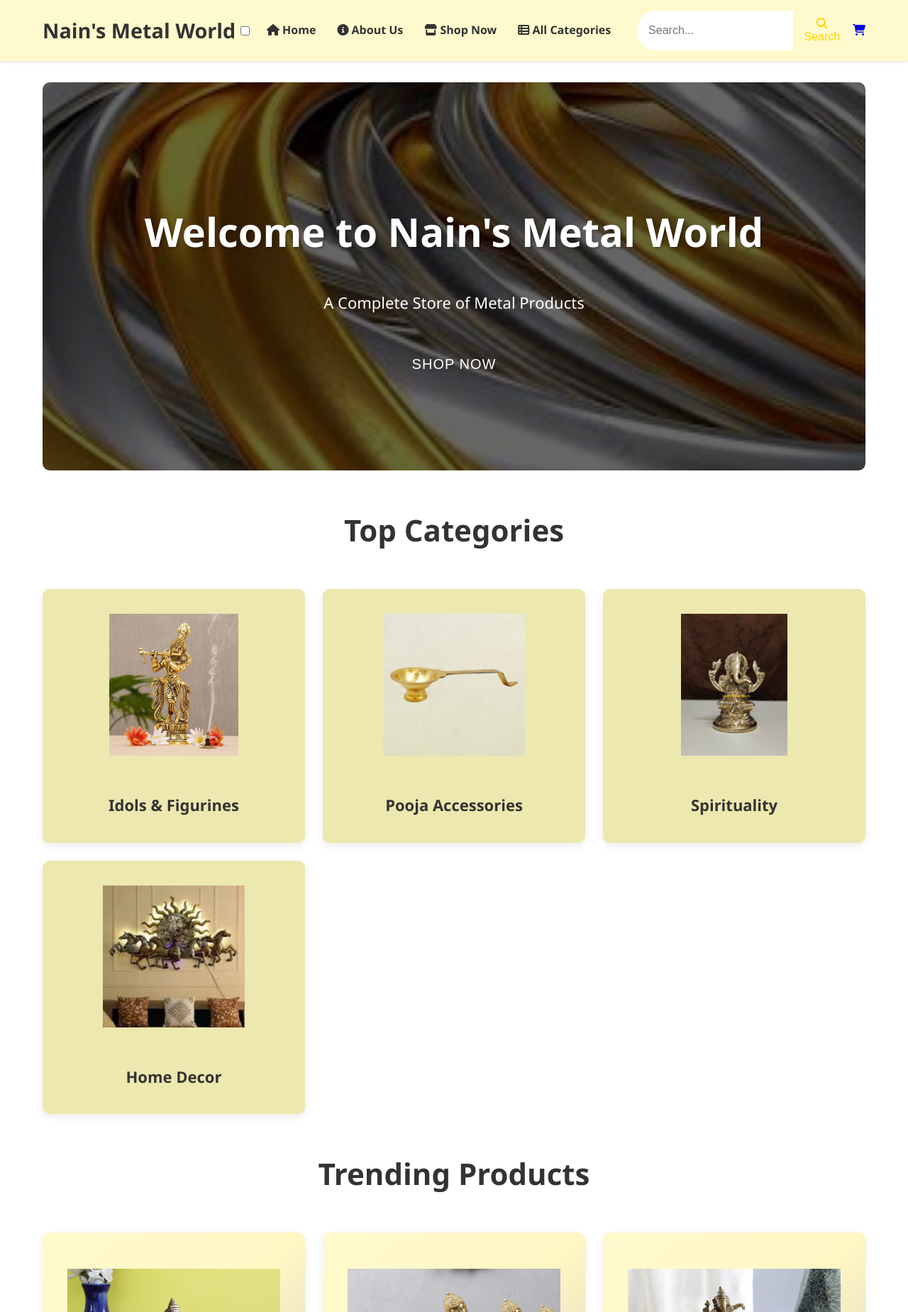
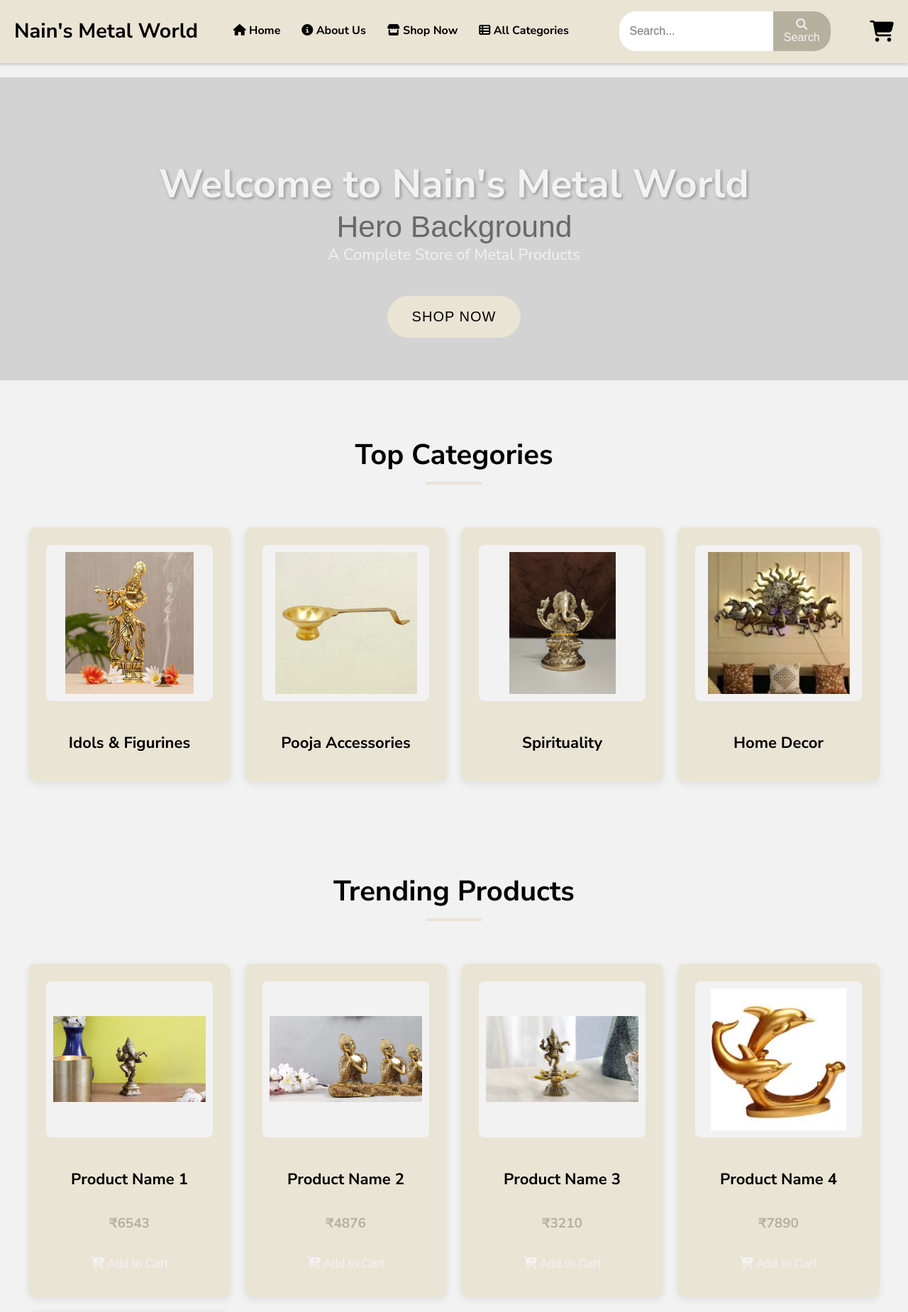
Before and after one commit to snain/nainmetal, a Flask app: page / in a window 1280 px wide. Shown: the top 1849 px of the page at 71% size. Run offline with Flask 3, Linux system fonts and the light colour scheme; some libraries are stand-ins or nearby versions.

Commit message:
Update style.css

```diff
--- a/static/css/style.css
+++ b/static/css/style.css
@@ -1,24 +1,23 @@
 /* General Body Styles */
 :root {
-    --color-primary: #C0C0C0; /* Silver */
-    --color-secondary: #FFD700; /* Gold */
-    --color-accent: #A9A9A9; /* Darker Silver/Gray */
-    --color-text: #333333; /* Dark Gray */
-    --color-text-light: #666666; /* Medium Gray */
-    --color-white: #ffffff;
-    --color-light-gray: #f8f8f8;
-    --color-dark-gray: #2c3e50; /* Dark Blue-Gray */
-    --color-border: #e0e0e0;
-    --color-shadow: rgba(0, 0, 0, 0.1);
+    --color-black: #000000;
+    --color-white: #F2F2F2;
+    --color-yellow: #EAE4D5; /* Replaced with light-gray from new palette */
+    --color-gray: #B6B09F;
+    --color-light-gray: #EAE4D5;
+    --color-dark-gray: #000000; /* Replaced with black from new palette */
+    --color-border: #EAE4D5; /* Replaced with light-gray from new palette */
+    --color-shadow: rgba(0, 0, 0, 0.2);
 }
 
+
 body {
-    font-family: 'Segoe UI', Tahoma, Geneva, Verdana, sans-serif;
+    font-family: 'Nunito Sans', 'Segoe UI', Tahoma, Geneva, Verdana, sans-serif;
     margin: 0;
     padding: 0;
     box-sizing: border-box;
-    background-color: var(--white-bg);
-    color: var(--color-text);
+    background-color: var(--color-white);
+    color: var(--color-dark-gray);
     line-height: 1.6;
 }
 
@@ -31,18 +30,17 @@ body {
 
 /* Header and Navigation */
 header {
-    background-color: #FFFACD; /* Lemon Chiffon - a lighter yellow */
+    background-color: var(--color-yellow);
     padding: 15px 0;
-    border-bottom: 1px solid var(--border-color);
-    box-shadow: 0 2px 4px rgba(0,0,0,0.1);
+    border-bottom: 1px solid var(--color-border);
+    box-shadow: 0 2px 4px var(--color-shadow);
 }
 
 nav {
     display: flex;
     justify-content: space-between;
     align-items: center;
-    max-width: 1200px;
-    margin: 0 auto;
+    width: 100%;
     padding: 0 20px;
     flex-wrap: wrap; /* Allow navigation items to wrap on smaller screens */
 }
@@ -50,7 +48,7 @@ nav {
 .logo {
     font-size: 1.8em;
     font-weight: bold;
-    color: var(--color-text);
+    color: var(--color-black);
 }
 
 
@@ -63,6 +61,108 @@ nav ul {
     justify-content: center;
 }
 
+.menu-toggle {
+    display: none;
+}
+
+.hamburger {
+    display: none;
+    flex-direction: column;
+    cursor: pointer;
+    padding: 10px;
+    z-index: 200;
+}
+
+.hamburger-line {
+    width: 30px;
+    height: 3px;
+    background-color: var(--color-black);
+    margin: 4px 0;
+    transition: all 0.3s ease;
+}
+
+@media (max-width: 768px) {
+    nav {
+        flex-wrap: wrap;
+        justify-content: space-between;
+    }
+
+    .search-bar {
+        order: 3;
+        width: 100%;
+        margin-top: 15px;
+        margin-left: 0;
+    }
+
+    .cart-icon {
+        order: 2;
+        margin-left: auto;
+        margin-right: 20px;
+    }
+
+    nav ul {
+        display: none;
+        flex-direction: column;
+        width: 100%;
+        text-align: center;
+        background-color: var(--color-yellow);
+        position: absolute;
+        top: 70px; /* Adjust based on header height */
+        left: 0;
+        box-shadow: 0 2px 4px var(--color-shadow);
+        z-index: 150;
+    }
+
+    nav ul.nav-links {
+        display: none;
+    }
+
+    nav ul li {
+        margin: 0;
+        border-bottom: 1px solid rgba(0,0,0,0.1);
+    }
+
+    nav ul li:last-child {
+        border-bottom: none;
+    }
+
+    nav ul li a {
+        padding: 15px 0;
+    }
+
+    .dropdown-content {
+        position: static;
+        box-shadow: none;
+        border-top: none;
+        border-radius: 0;
+        background-color: rgba(255, 255, 255, 0.9);
+    }
+
+    .dropdown-content a {
+        padding-left: 30px;
+    }
+
+    .hamburger {
+        display: flex;
+    }
+
+    .menu-toggle:checked + .hamburger + .nav-links {
+        display: flex;
+    }
+
+    .menu-toggle:checked + .hamburger .hamburger-line:nth-child(1) {
+        transform: rotate(45deg) translate(5px, 5px);
+    }
+
+    .menu-toggle:checked + .hamburger .hamburger-line:nth-child(2) {
+        opacity: 0;
+    }
+
+    .menu-toggle:checked + .hamburger .hamburger-line:nth-child(3) {
+        transform: rotate(-45deg) translate(5px, -5px);
+    }
+}
+
 nav ul li {
     margin: 0 15px;
     position: relative;
@@ -70,7 +170,7 @@ nav ul li {
 
 nav ul li a {
     text-decoration: none;
-    color: var(--text-color);
+    color: var(--color-black);
     font-weight: 600;
     padding: 10px 0;
     transition: color 0.3s ease;
@@ -78,24 +178,34 @@ nav ul li a {
 }
 
 nav ul li a:hover {
-    color: var(--primary-color);
+        color: var(--color-white);
+    }
+
+.cart-icon {
+    margin-left: 20px;
+}
+
+.cart-icon .fas {
+    font-size: 30px;
+    color: var(--color-black);
+    vertical-align: middle;
 }
 
 /* Dropdown Menu */
 .dropdown-content {
     display: none;
     position: absolute;
-    background-color: var(--white-bg);
+    background-color: var(--color-white);
     min-width: 180px;
-    box-shadow: 0px 8px 16px 0px rgba(0,0,0,0.2);
+    box-shadow: 0px 8px 16px 0px var(--color-shadow);
     z-index: 100;
-    border-top: 3px solid var(--primary-color);
+    border-top: 3px solid var(--color-yellow);
     border-radius: 0 0 5px 5px;
     overflow: hidden;
 }
 
 .dropdown-content a {
-    color: var(--text-color);
+    color: var(--color-dark-gray);
     padding: 12px 16px;
     text-decoration: none;
     display: block;
@@ -116,7 +226,7 @@ nav ul li a:hover {
 /* Search Bar */
 .search-bar {
     display: flex;
-    border: 1px solid var(--border-color);
+    border: 1px solid var(--color-border);
     border-radius: 25px;
     overflow: hidden;
     flex-grow: 1;
@@ -133,8 +243,8 @@ nav ul li a:hover {
 }
 
 .search-bar button {
-    background-color: var(--primary-color);
-    color: rgb(255, 213, 0);
+    background-color: var(--color-gray);
+    color: var(--color-white);
     border: none;
     padding: 10px 15px;
     cursor: pointer;
@@ -143,22 +253,30 @@ nav ul li a:hover {
 }
 
 .search-bar button:hover {
-    background-color: var(--secondary-color);
+    background-color: var(--color-black);
 }
 
 /* Main Content Sections */
 main {
-    max-width: 1200px;
-    margin: 30px auto;
-    padding: 0 20px;
+    width: 100%;
+    margin: 20px 0;
+    padding: 0;
+}
+
+/* General Section Styles */
+section {
+    padding: 20px 20px;
+    margin-bottom: 20px;
+    background-color: var(--color-white);
+    text-align: center;
 }
 
 .product-item,
 .gallery-item {
-    background: linear-gradient(to bottom right, #FFFACD, #fff6c4, var(--color-primary)); /* Lemon Chiffon, Gold, Silver */
+    background-color: var(--color-light-gray);
     border-radius: 8px;
     padding: 15px;
-    box-shadow: 0 4px 8px rgba(0, 0, 0, 0.1);
+    box-shadow: 0 4px 8px var(--color-shadow);
     transition: transform 0.3s ease;
 }
 
@@ -169,17 +287,18 @@ main {
 
 /* Hero Section */
 .hero {
-    background: linear-gradient(rgba(0,0,0,0.6), rgba(0,0,0,0.6)), url('../images/main_image.jpg') no-repeat center center/cover;
-    color: white;
-    text-align: center;
-    padding: 120px 20px;
-    border-radius: 10px;
-    margin-bottom: 50px;
+    background-color: var(--color-dark-gray);
+    background-image: url('../static/images/hero-bg.svg'); /* Keep the existing background image */
+    background-size: cover;
+    background-position: center;
+    color: var(--color-white); /* Change text color to white for better contrast */
+    padding: 60px 20px;
     display: flex;
     flex-direction: column;
     justify-content: center;
     align-items: center;
-    min-height: 400px; /* Ensure a minimum height for the hero section */
+    text-align: center;
+    width: 100%;
 }
 
 .hero h1 {
@@ -193,22 +312,21 @@ main {
     margin-bottom: 40px;
     max-width: 700px;
 }
-
 .shop-now-btn {
-    background-color: var(--primary-color);
-    color: white;
+    background-color: var(--color-yellow);
+    color: var(--color-black);
     padding: 18px 35px;
     border: none;
     border-radius: 30px;
     font-size: 20px;
     cursor: pointer;
-    transition: background-color 0.3s ease, transform 0.2s ease;
+    transition: background-color 0.3s ease, transform 0.3s ease;
     text-transform: uppercase;
     letter-spacing: 1px;
 }
 
 .shop-now-btn:hover {
-    background-color: var(--secondary-color);
+    background-color: var(--color-gray);
     transform: translateY(-3px);
 }
 
@@ -217,7 +335,7 @@ h2 {
     text-align: center;
     font-size: 42px;
     margin-bottom: 40px;
-    color: var(--primary-color);
+    color: var(--color-black);
     position: relative;
     padding-bottom: 10px;
 }
@@ -230,13 +348,13 @@ h2::after {
     transform: translateX(-50%);
     width: 80px;
     height: 4px;
-    background-color: var(--primary-color);
+    background-color: var(--color-black);
     border-radius: 2px;
 }
 
 /* Category and Product Grids */
 .categories, .trending-products, .new-arrivals {
-    margin-bottom: 50px;
+    margin-bottom: 30px;
 }
 
 .category-grid, .product-grid {
@@ -246,7 +364,7 @@ h2::after {
 }
 
 .category-item, .product-item {
-    background-color: #ece8af; /* Lemon Chiffon - a lighter yellow */
+    background-color: var(--color-light-gray);
     border-radius: 10px;
     box-shadow: 0 4px 12px rgba(0,0,0,0.08);
     text-align: center;
@@ -268,26 +386,26 @@ h2::after {
     object-fit: contain; /* Changed to contain for better SVG display */
     border-radius: 8px;
     margin-bottom: 20px;
-    background-color: var(--light-bg); /* Background for images */
+    background-color: var(--color-white);
     padding: 10px;
 }
 
 .product-item h3, .category-item h3 {
     font-size: 22px;
     margin-bottom: 10px;
-    color: var(--primary-color);
+    color: var(--color-black);
 }
 
 .product-item p {
     font-size: 19px;
-    color: var(--secondary-color);
+    color: var(--color-gray);
     font-weight: bold;
     margin-bottom: 20px;
 }
 
 .product-item button {
     background-color: var(--primary-color);
-    color: white;
+    color: var(--color-white);
     padding: 12px 25px;
     border: none;
     border-radius: 25px;
@@ -324,15 +442,18 @@ h2::after {
     transform: translateX(-50%);
     width: 80px;
     height: 4px;
-    background-color: var(--color-accent);
+    background-color: var(--color-light-gray);
     border-radius: 2px;
 }
 
+.category-grid,
+.product-grid,
 .gallery-grid {
     display: grid;
     grid-template-columns: repeat(auto-fit, minmax(250px, 1fr));
-    gap: 25px;
-    max-width: 1200px;
+    gap: 20px;
+    padding: 20px;
+    width: 100%;
     margin: 0 auto;
 }
 
@@ -481,32 +602,43 @@ h2::after {
     color: var(--color-white);
 }
 
+.categories h2,
+.trending-products h2,
+.new-arrivals h2,
+.product-showcase h2,
+.customer-reviews h2,
 .about-us h2 {
+    text-align: center;
     font-size: 2.5em;
     margin-bottom: 40px;
+    color: var(--color-black);
     position: relative;
-    display: inline-block;
-    color: rgb(237, 220, 125);
+    padding-bottom: 10px;
 }
 
+.categories h2::after,
+.trending-products h2::after,
+.new-arrivals h2::after,
+.product-showcase h2::after,
+.customer-reviews h2::after,
 .about-us h2::after {
     content: '';
     position: absolute;
     left: 50%;
-    bottom: -10px;
+    bottom: 0;
     transform: translateX(-50%);
     width: 80px;
     height: 4px;
-    background-color: var(--color-accent);
+    background-color: var(--color-yellow);
     border-radius: 2px;
 }
 
 .about-content {
-    max-width: 900px;
+    width: 100%;
+    max-width: 800px;
     margin: 0 auto;
-    font-size: 1.1em;
-    line-height: 1.7;
-    text-align: justify;
+    text-align: left;
+    padding: 20px;
 }
 
 .about-content p {
```
Also changed, not shown: other parts of static/css/style.css (+26 -26 lines).
